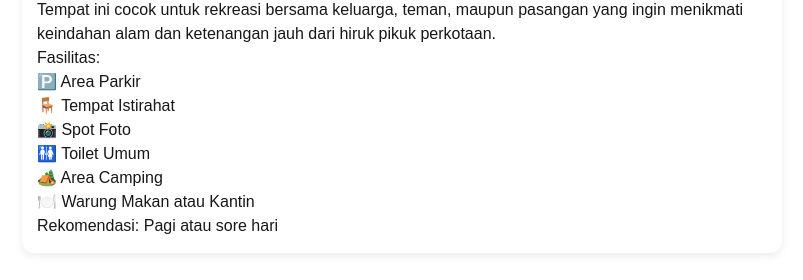
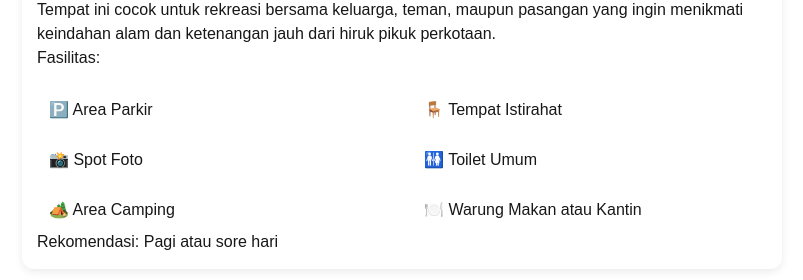
Before and after one commit to jovanakbarsetiodono-code/TI-WEB-24A-SIXTUPLE, a Next.js app in the folder my-app/: page /lokasi in a window 1280 px wide. Shown: the part 868-1148 px from the top of the page, without its empty margins (238-1041 px from the left). Built offline with nearby package versions, Linux system fonts and the light colour scheme.

Commit message:
merapikan tata letak daftar fasilitas

```diff
--- a/my-app/app/lokasi/lokasi.module.css
+++ b/my-app/app/lokasi/lokasi.module.css
@@ -95,3 +95,19 @@
   margin-top: 20px;
   margin-bottom: 10px;
 }
+.list {
+  list-style: none;
+  padding: 0;
+  margin-top: 20px;
+
+  display: grid;
+  grid-template-columns: repeat(2, 1fr);
+  gap: 10px 20px;
+}
+
+.list li {
+  font-size: 16px;
+  padding: 8px 12px;
+  display: flex;
+  align-items: center;
+}
```
